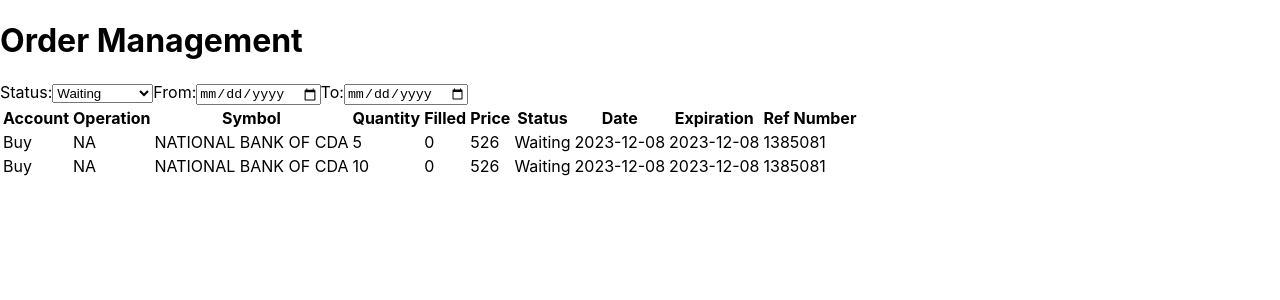
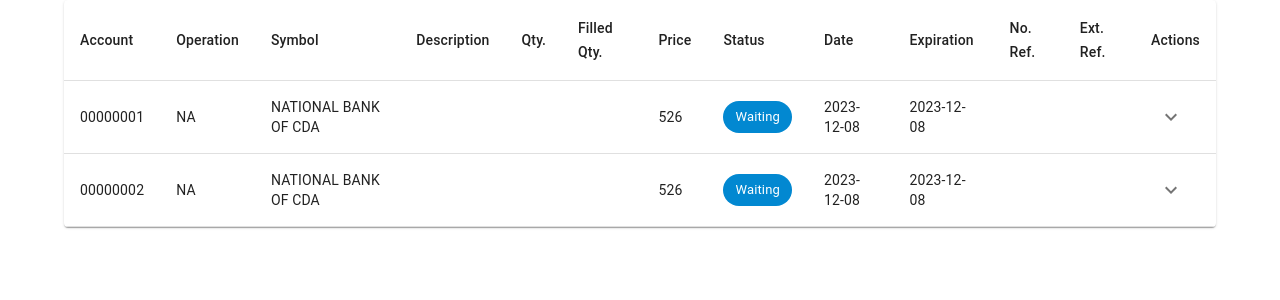
Before and after one commit to thongrodw/ATA-FE, a React (Create React App) app: page / in a window 1280 px wide. Shown: the top 300 px of the page. Built offline with nearby package versions, Linux system fonts and the light colour scheme.

Commit message:
Create the advanced table

```diff
--- a/package.json
+++ b/package.json
@@ -5,8 +5,9 @@
   "dependencies": {
     "@emotion/react": "^11.13.3",
     "@emotion/styled": "^11.13.0",
+    "@mui/icons-material": "^6.1.6",
     "@mui/material": "^6.1.6",
-    "@mui/x-date-pickers": "^7.22.1",
+    "@mui/material-pigment-css": "^6.1.6",
     "@testing-library/jest-dom": "^5.17.0",
     "@testing-library/react": "^13.4.0",
     "@testing-library/user-event": "^13.5.0",
--- a/src/App.js
+++ b/src/App.js
@@ -1,28 +1,11 @@
-import { useState } from 'react';
 import './App.css';
-import OrderTable from './components/OrderTable';
-import Filter from './components/Filter';
-import orders from './data/mockData';
+import Main from './pages/Main';
 
 function App() {
 
-  const [filteredOrders, setFilteredOrders] = useState(orders);
-
-  const handleFilterChange = ({ startDate, endDate, status }) => {
-    const filtered = orders.filter((order) => {
-      const orderDate = new Date(order.date);
-      return (order.status === status && orderDate >= startDate && orderDate <= endDate);
-    })
-    setFilteredOrders(filtered);
-  }
-
   return (
-    <div className="App">
-      <header className="App-header">
-        <h1>Order Management</h1>
-        <Filter onFilterChange={handleFilterChange} />
-        <OrderTable orders={filteredOrders} />
-      </header>
+    <div>
+      <Main />
     </div>
   );
 }
--- a/src/components/Filter.js
+++ b/src/components/Filter.js
@@ -20,7 +20,8 @@
             <label>From:</label>
             <input type="date" value={startDate} onChange={(e) => setStartDate(e.target.value)} />
             <label>To:</label>
-            <input type="date" value={startDate} onChange={(e) => setEndDate(e.target.value)} />
+            <input type="date" value={endDate} onChange={(e) => setEndDate(e.target.value)} />
+            <button onClick={handleFilterChange}>Search</button>
         </div>
     );
 };
--- a/src/components/OrderTable.js
+++ /dev/null
@@ -1,40 +0,0 @@
-import React from 'react';
-
-const OrderTable = ({ orders }) => {
-    return (
-        <table>
-            <thead>
-                <tr>
-                    <th>Account</th>
-                    <th>Operation</th>
-                    <th>Symbol</th>
-                    <th>Quantity</th>
-                    <th>Filled</th>
-                    <th>Price</th>
-                    <th>Status</th>
-                    <th>Date</th>
-                    <th>Expiration</th>
-                    <th>Ref Number</th>
-                </tr>
-            </thead>
-            <tbody>
-                {orders.map((order) => (
-                    <tr key={order.id}>
-                        <td>{order.account}</td>
-                        <td>{order.operation}</td>
-                        <td>{order.symbol}</td>
-                        <td>{order.quantity}</td>
-                        <td>{order.filled}</td>
-                        <td>{order.price}</td>
-                        <td>{order.status}</td>
-                        <td>{order.date}</td>
-                        <td>{order.expiration}</td>
-                        <td>{order.refNumber}</td>
-                    </tr>
-                ))}
-            </tbody>
-        </table>
-    );
-}
-
-export default OrderTable;
--- /dev/null
+++ b/src/components/ResultsTable.js
@@ -0,0 +1,86 @@
+import React, { useState } from 'react';
+import {
+  Table,
+  TableBody,
+  TableCell,
+  TableContainer,
+  TableHead,
+  TableRow,
+  Paper,
+  IconButton,
+  Chip,
+  Collapse,
+} from '@mui/material';
+import ExpandMoreIcon from '@mui/icons-material/ExpandMore';
+import ExpandLessIcon from '@mui/icons-material/ExpandLess';
+import RowDetails from './RowDetails';
+
+const ResultsTable = ({ data }) => {
+  const [expandedRow, setExpandedRow] = useState(null);
+
+  const handleExpandClick = (rowId) => {
+    setExpandedRow(expandedRow === rowId ? null : rowId);
+  };
+
+  return (
+    <TableContainer component={Paper}>
+      <Table>
+        <TableHead>
+          <TableRow>
+            <TableCell>Account</TableCell>
+            <TableCell>Operation</TableCell>
+            <TableCell>Symbol</TableCell>
+            <TableCell>Description</TableCell>
+            <TableCell>Qty.</TableCell>
+            <TableCell>Filled Qty.</TableCell>
+            <TableCell>Price</TableCell>
+            <TableCell>Status</TableCell>
+            <TableCell>Date</TableCell>
+            <TableCell>Expiration</TableCell>
+            <TableCell>No. Ref.</TableCell>
+            <TableCell>Ext. Ref.</TableCell>
+            <TableCell>Actions</TableCell>
+          </TableRow>
+        </TableHead>
+        <TableBody>
+          {data.map((row) => (
+            <React.Fragment key={row.id}>
+              <TableRow>
+                <TableCell>{row.id}</TableCell>
+                <TableCell>{row.operation}</TableCell>
+                <TableCell>{row.symbol}</TableCell>
+                <TableCell>{row.description}</TableCell>
+                <TableCell>{row.qty}</TableCell>
+                <TableCell>{row.filledQty}</TableCell>
+                <TableCell>{row.price}</TableCell>
+                <TableCell>
+                  <Chip label={row.status} color="info" />
+                </TableCell>
+                <TableCell>{row.date}</TableCell>
+                <TableCell>{row.expiration}</TableCell>
+                <TableCell>{row.refNo}</TableCell>
+                <TableCell>{row.extRef}</TableCell>
+                <TableCell>
+                  <IconButton onClick={() => handleExpandClick(row.id)}>
+                    {expandedRow === row.id ? <ExpandLessIcon /> : <ExpandMoreIcon />}
+                  </IconButton>
+                </TableCell>
+              </TableRow>
+              {expandedRow === row.id && (
+                <TableRow>
+                  <TableCell colSpan={13}>
+                    <Collapse in={expandedRow === row.id} timeout="auto" unmountOnExit>
+                      <RowDetails details={row.details} />
+                    </Collapse>
+                  </TableCell>
+                </TableRow>
+              )}
+            </React.Fragment>
+          ))}
+        </TableBody>
+      </Table>
+    </TableContainer>
+  );
+};
+
+export default ResultsTable;
--- /dev/null
+++ b/src/components/RowDetails.js
@@ -0,0 +1,35 @@
+import React from 'react';
+import { Box, Typography, Divider, Button } from '@mui/material';
+
+const RowDetails = ({ details }) => (
+    <Box sx={{ margin: 2 }}>
+        <Typography variant="body1" gutterBottom>
+            <strong>Net Amount:</strong> {details.netAmount}
+        </Typography>
+        <Typography variant="body1">
+            <strong>Reference Number:</strong> {details.referenceNumber}
+        </Typography>
+        <Typography variant="body1">
+            <strong>Date/Time:</strong> {details.dateTime}
+        </Typography>
+        <Divider sx={{ marginY: 1 }} />
+        <Typography variant="body2" color="textSecondary">
+            Warnings:
+        </Typography>
+        {details.warnings.map((warning, index) => (
+            <Typography key={index} variant="body2" color="textSecondary">
+                - {warning}
+            </Typography>
+        ))}
+        <Box mt={2}>
+            <Button variant="contained" color="success" sx={{ marginRight: 1 }}>
+                Accept
+            </Button>
+            <Button variant="outlined" color="error">
+                Reject
+            </Button>
+        </Box>
+    </Box>
+);
+
+export default RowDetails;
--- a/src/data/mockData.js
+++ b/src/data/mockData.js
@@ -1,4 +1,4 @@
-const orders = [
+const mockData = [
   {
     id: '00000001',
     account: 'Buy',
@@ -11,6 +11,17 @@
     date: '2023-12-08',
     expiration: '2023-12-08',
     refNumber: '1385081',
+    details: {
+      netAmount: '1,152.95 USD',
+      referenceNumber: '1234567890',
+      dateTime: '2023/01/04 03:05:43',
+      warnings: [
+        'To trade this security in this account, a currency conversion will be made at the current rate.',
+        'A similar order has already been submitted.',
+        'Your transaction will be processed the following business day.',
+        'It is not possible to calculate the buying power of this order.',
+      ],
+    }
   },
   {
     id: '00000002',
@@ -24,7 +35,18 @@
     date: '2023-12-08',
     expiration: '2023-12-08',
     refNumber: '1385081',
+    details: {
+      netAmount: '1,152.95 USD',
+      referenceNumber: '1234567890',
+      dateTime: '2023/01/04 03:05:43',
+      warnings: [
+        'To trade this security in this account, a currency conversion will be made at the current rate.',
+        'A similar order has already been submitted.',
+        'Your transaction will be processed the following business day.',
+        'It is not possible to calculate the buying power of this order.',
+      ],
+    },
   },
 ];
 
-export default orders;
+export default mockData;
--- /dev/null
+++ b/src/pages/Main.js
@@ -0,0 +1,14 @@
+// pages/SearchPage.js
+import React from 'react';
+import { Container } from '@mui/material';
+import ResultsTable from '../components/ResultsTable';
+import mockData from '../data/mockData';
+
+
+const Main = () => (
+  <Container maxWidth="lg">
+    <ResultsTable data={mockData} />
+  </Container>
+);
+
+export default Main;
```
Also changed, not shown: 1 other file (tests, documents, lock files or other folders).
